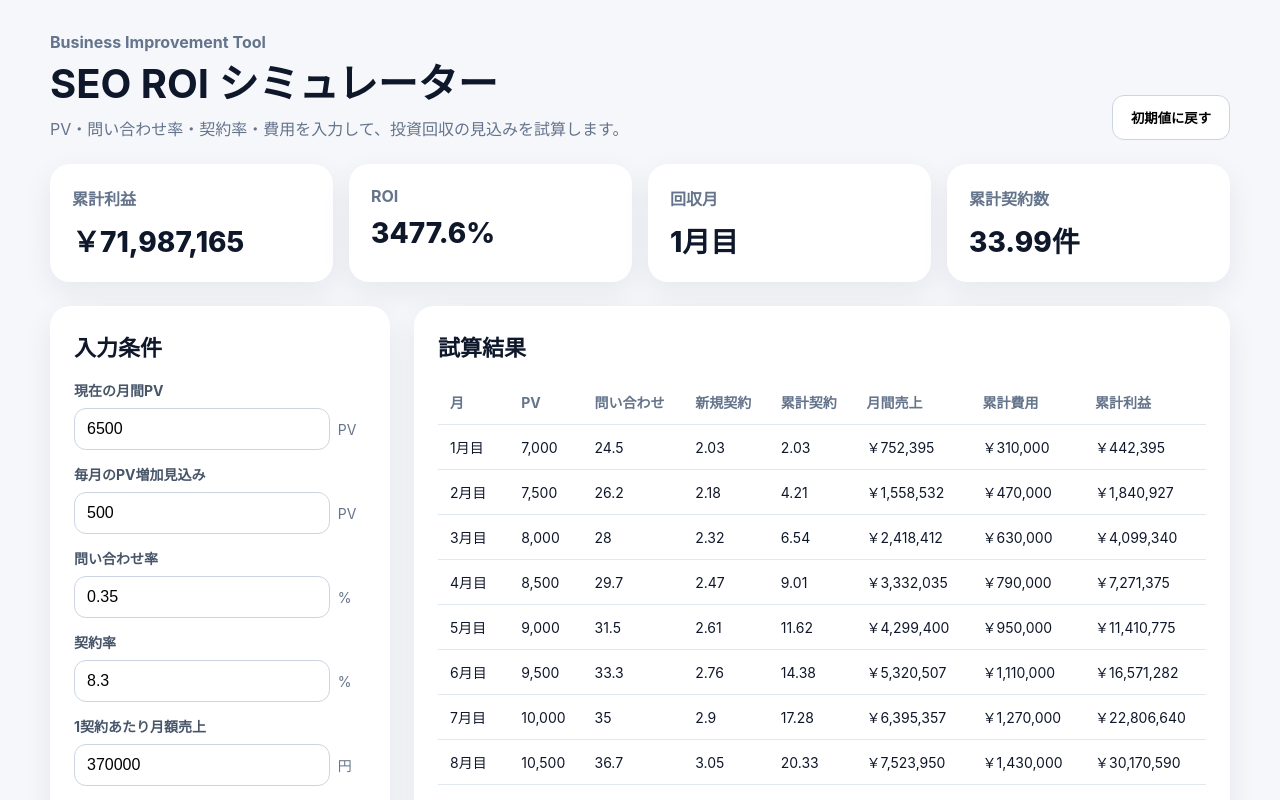
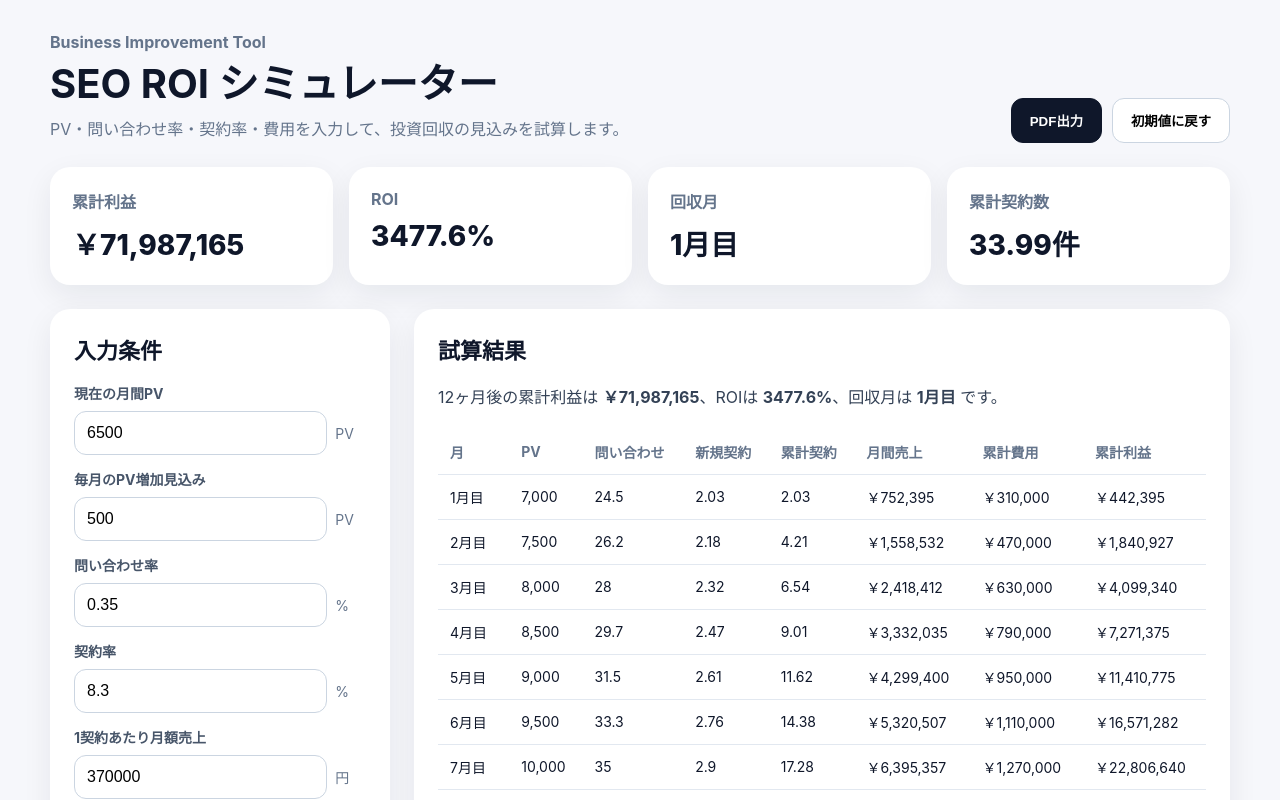
Before and after one commit to eiji21999/seo-roi-simulator, a React (Vite) app: page / in a window 1280 px wide. Shown: the top 800 px of the page. Built offline with nearby package versions, Linux system fonts and the light colour scheme.

Commit message:
Update App.jsx

```diff
--- a/src/App.jsx
+++ b/src/App.jsx
@@ -64,6 +64,10 @@ export default function App() {
     setMonths(12);
   };
 
+  const downloadPdf = () => {
+    window.print();
+  };
+
   const Field = ({ label, value, onChange, suffix = "" }) => (
     <label style={styles.field}>
       <span style={styles.label}>{label}</span>
@@ -81,6 +85,7 @@ export default function App() {
 
   return (
     <main style={styles.page}>
+      <style>{printAndResponsiveCss}</style>
       <div style={styles.container}>
         <header style={styles.header}>
           <div>
@@ -88,7 +93,10 @@ export default function App() {
             <h1 style={styles.title}>SEO ROI シミュレーター</h1>
             <p style={styles.text}>PV・問い合わせ率・契約率・費用を入力して、投資回収の見込みを試算します。</p>
           </div>
+          <div style={styles.actionArea} className="no-print">
+            <button onClick={downloadPdf} style={styles.primaryButton}>PDF出力</button>
             <button onClick={reset} style={styles.button}>初期値に戻す</button>
+          </div>
         </header>
 
         <section style={styles.summaryGrid}>
@@ -98,7 +106,7 @@ export default function App() {
           <Summary title="累計契約数" value={`${last?.activeContracts.toFixed(2)}件`} />
         </section>
 
-        <section style={styles.layout}>
+        <section style={styles.layout} className="main-layout">
           <div style={styles.card}>
             <h2 style={styles.cardTitle}>入力条件</h2>
             <Field label="現在の月間PV" value={monthlyPv} onChange={setMonthlyPv} suffix="PV" />
@@ -111,12 +119,16 @@ export default function App() {
 
             <label style={styles.field}>
               <span style={styles.label}>試算期間：{months}ヶ月</span>
-              <input type="range" min="3" max="36" value={months} onChange={(e) => setMonths(Number(e.target.value))} />
+              <input type="range" min="3" max="36" value={months} onChange={(e) => setMonths(Number(e.target.value))} style={styles.range} />
             </label>
           </div>
 
           <div style={styles.card}>
             <h2 style={styles.cardTitle}>試算結果</h2>
+            <p style={styles.resultLead}>
+              {months}ヶ月後の累計利益は <strong>{yen(last?.cumulativeProfit)}</strong>、ROIは <strong>{roi.toFixed(1)}%</strong>、回収月は <strong>{paybackMonth}</strong> です。
+            </p>
+            <div style={styles.tableScroll}>
               <table style={styles.table}>
                 <thead>
                   <tr>
@@ -145,6 +157,7 @@ export default function App() {
                   ))}
                 </tbody>
               </table>
+            </div>
           </div>
         </section>
       </div>
@@ -180,22 +193,74 @@ const styles = {
   container: { maxWidth: "1180px", margin: "0 auto" },
   header: { display: "flex", justifyContent: "space-between", gap: 20, alignItems: "flex-end", flexWrap: "wrap", marginBottom: 24 },
   sub: { margin: 0, color: "#64748b", fontWeight: 700 },
-  title: { margin: "8px 0", fontSize: "40px", lineHeight: 1.2 },
-  text: { margin: 0, color: "#64748b" },
+  title: { margin: "8px 0", fontSize: "clamp(30px, 5vw, 40px)", lineHeight: 1.2 },
+  text: { margin: 0, color: "#64748b", lineHeight: 1.7 },
+  actionArea: { display: "flex", gap: 10, flexWrap: "wrap" },
   button: { border: "1px solid #cbd5e1", background: "white", borderRadius: 12, padding: "12px 18px", cursor: "pointer", fontWeight: 700 },
-  summaryGrid: { display: "grid", gridTemplateColumns: "repeat(auto-fit, minmax(200px, 1fr))", gap: 16, marginBottom: 24 },
+  primaryButton: { border: "1px solid #0f172a", background: "#0f172a", color: "white", borderRadius: 12, padding: "12px 18px", cursor: "pointer", fontWeight: 700 },
+  summaryGrid: { display: "grid", gridTemplateColumns: "repeat(auto-fit, minmax(180px, 1fr))", gap: 16, marginBottom: 24 },
   summaryCard: { background: "white", borderRadius: 20, padding: 22, boxShadow: "0 10px 30px rgba(15, 23, 42, 0.07)" },
   summaryTitle: { margin: 0, color: "#64748b", fontWeight: 700 },
-  summaryValue: { margin: "10px 0 0", fontSize: 28, fontWeight: 800 },
+  summaryValue: { margin: "10px 0 0", fontSize: "clamp(22px, 5vw, 28px)", fontWeight: 800 },
   layout: { display: "grid", gridTemplateColumns: "340px 1fr", gap: 24, alignItems: "start" },
   card: { background: "white", borderRadius: 20, padding: 24, boxShadow: "0 10px 30px rgba(15, 23, 42, 0.07)", overflowX: "auto" },
   cardTitle: { margin: "0 0 18px", fontSize: 22 },
+  resultLead: { margin: "0 0 18px", lineHeight: 1.8, color: "#334155" },
   field: { display: "grid", gap: 8, marginBottom: 14 },
   label: { color: "#475569", fontSize: 14, fontWeight: 700 },
   inputRow: { display: "flex", gap: 8, alignItems: "center" },
-  input: { width: "100%", border: "1px solid #cbd5e1", borderRadius: 12, padding: "11px 12px", fontSize: 16 },
+  input: { width: "100%", border: "1px solid #cbd5e1", borderRadius: 12, padding: "12px 12px", fontSize: 16, boxSizing: "border-box" },
   suffix: { width: 36, color: "#64748b", fontSize: 14 },
+  range: { width: "100%" },
+  tableScroll: { width: "100%", overflowX: "auto" },
   table: { width: "100%", minWidth: 760, borderCollapse: "collapse", fontSize: 14 },
   th: { textAlign: "left", color: "#64748b", borderBottom: "1px solid #e2e8f0", padding: 12, whiteSpace: "nowrap" },
   td: { borderBottom: "1px solid #e2e8f0", padding: 12, whiteSpace: "nowrap" },
 };
+
+const printAndResponsiveCss = `
+  * {
+    box-sizing: border-box;
+  }
+
+  @media (max-width: 768px) {
+    main {
+      padding: 20px 12px !important;
+    }
+
+    .main-layout {
+      grid-template-columns: 1fr !important;
+    }
+
+    header {
+      align-items: flex-start !important;
+    }
+
+    button {
+      width: 100%;
+    }
+  }
+
+  @media print {
+    body {
+      background: #ffffff !important;
+    }
+
+    main {
+      background: #ffffff !important;
+      padding: 0 !important;
+    }
+
+    .no-print {
+      display: none !important;
+    }
+
+    div {
+      box-shadow: none !important;
+    }
+
+    table {
+      font-size: 11px !important;
+    }
+  }
+`;
```
Lines whose indentation alone changed are shown as unchanged.
